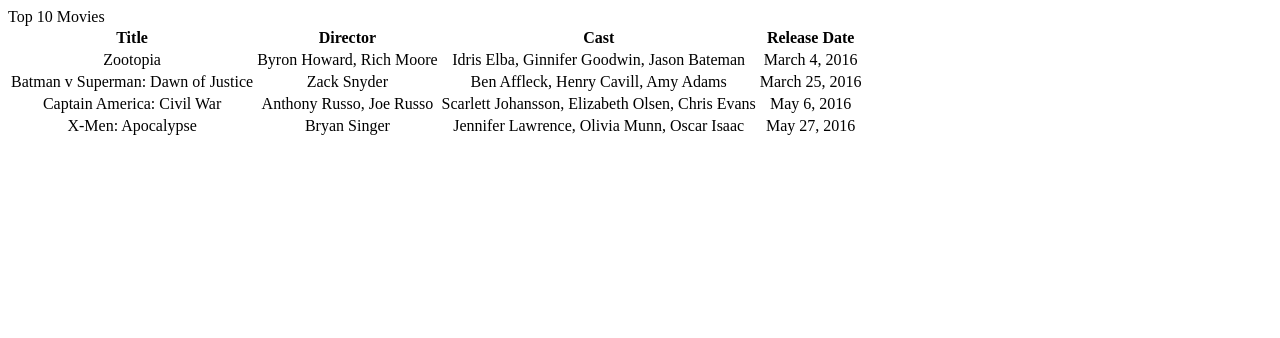
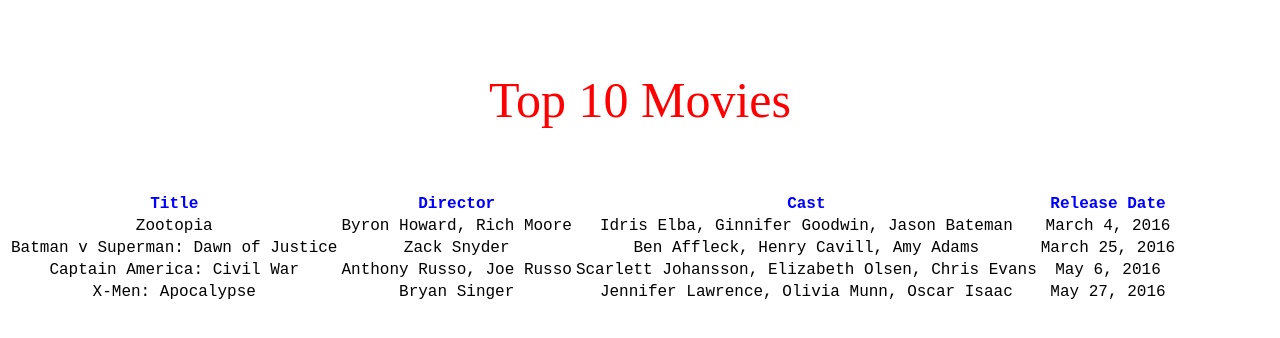
Before and after one commit to manojsgajare/angular-stackblitz, an Angular app: page / in a window 1280 px wide. Shown: the top 338 px of the page. Built offline with nearby package versions, Linux system fonts and the light colour scheme.

Commit message:
2 files modified

```diff
--- a/src/app/app.component.css
+++ b/src/app/app.component.css
@@ -1,15 +1,37 @@
+.panel {
+  color: red;
+  display: block;
+  padding-top: 5%;
+}
+
+.panel-heading {
+text-align: center;
+margin-bottom: 5%;
+font-size: 50px;
+}
+
+.panel-heading:hover {
+  color: black;
+
+}
+
+th {
+  border: 5px black;
+color: blue;
+
+}
+
 p {
   font-family: Lato;
 }
 
-.table{
+table {
   table-layout: auto;
-  border: 5px red;
+  border: 5px rgb(19, 0, 0);
   text-align: center;
-
-
+  font-family:'Courier New', Courier, monospace;
 }
 
-.table td{
+table td {
   border: 5px red;
- }
+}
--- a/src/app/app.component.html
+++ b/src/app/app.component.html
@@ -1,10 +1,10 @@
-<div class="panel panel-primary">
+<div class="panel">
   <div class="panel-heading">
     {{ title }}
   </div>
   <div class="panel-body">
     <div class="table-responsive">
-      <table class="table">
+      <table>
         <thead>
           <tr>
             <th>Title</th>
```
